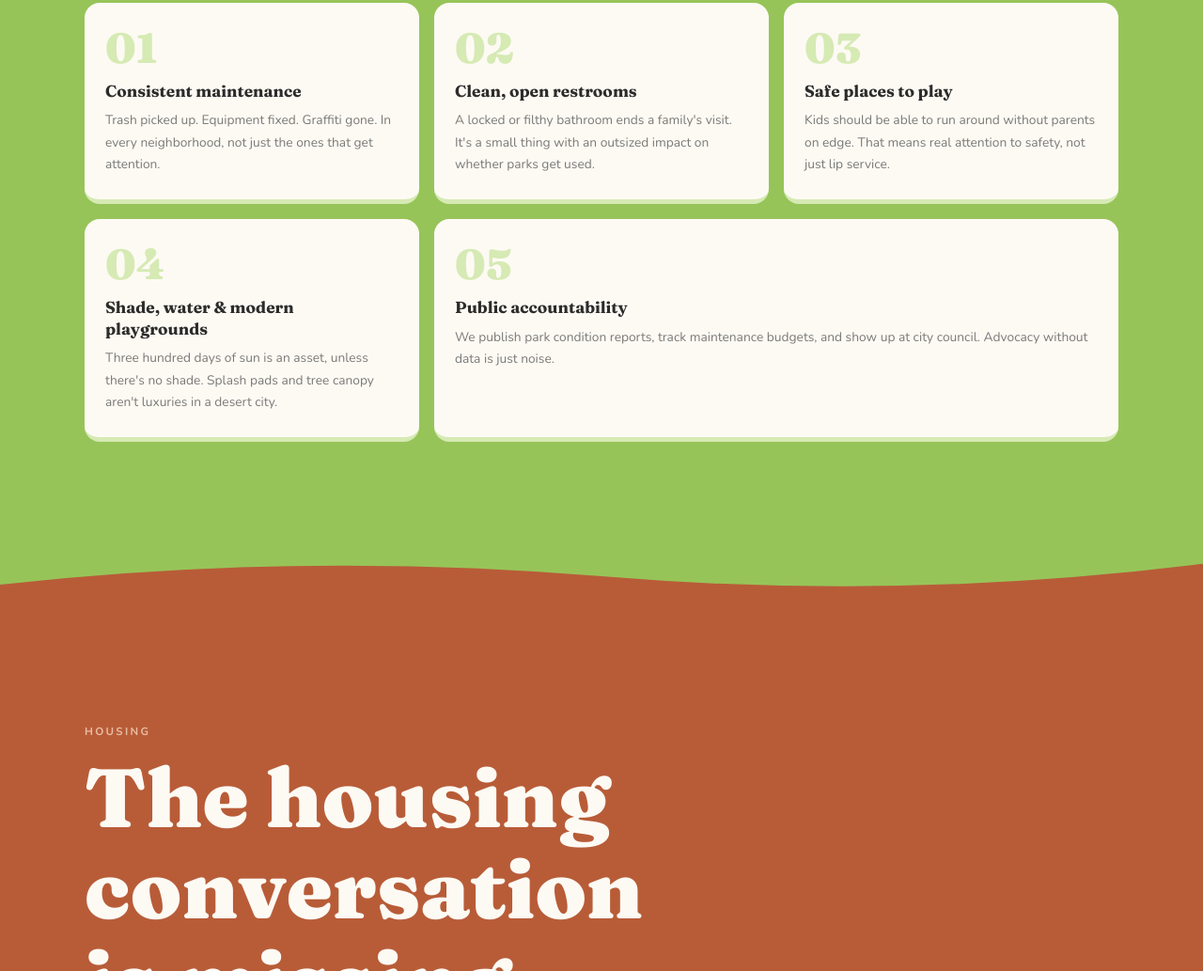
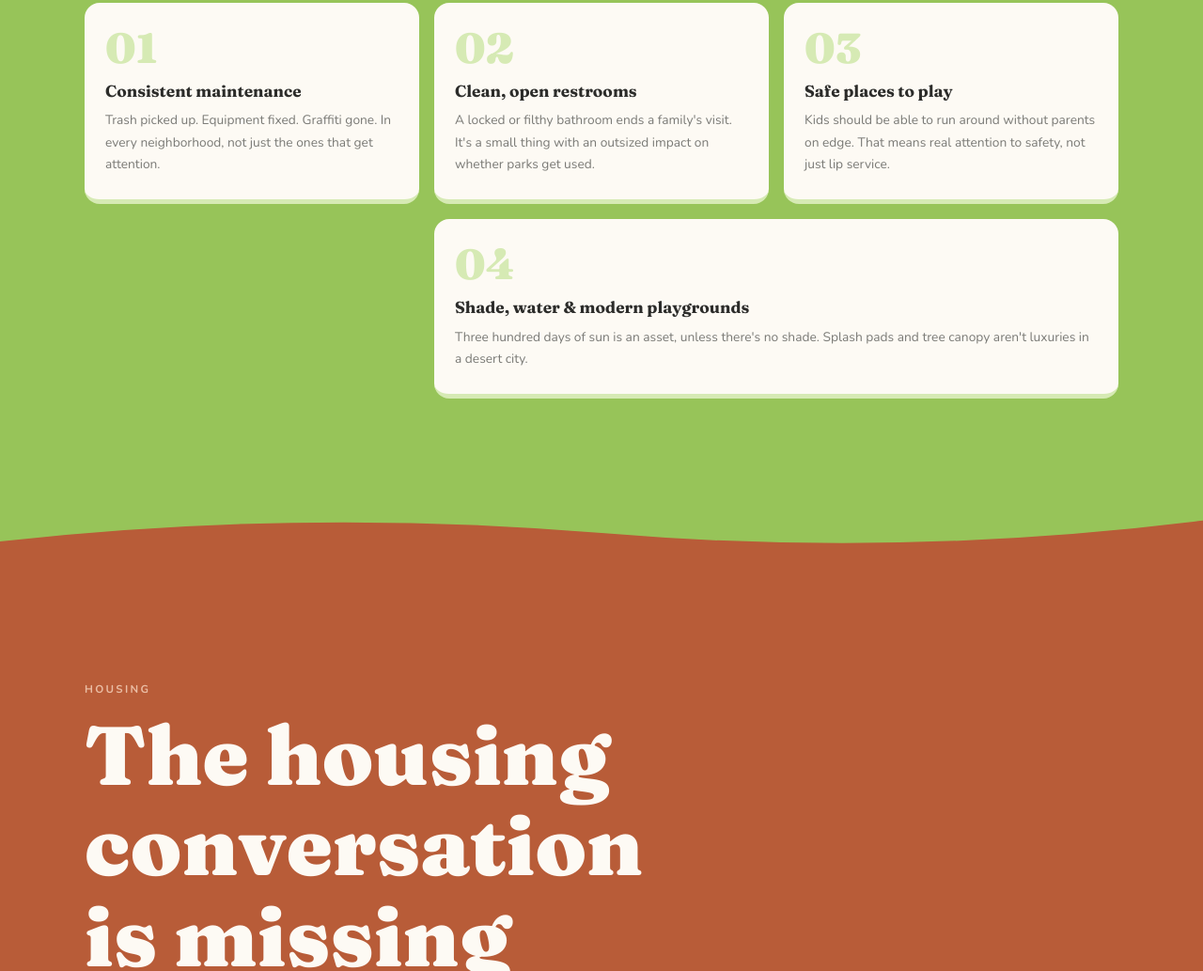
Before and after one commit to blakemcclary/slc-parks-for-families, a plain HTML site: page index.html in a window 1280 px wide. Shown: the part 2598-3631 px from the top of the page at 94% size. Drawn offline with nearby package versions, Linux system fonts and the light colour scheme.

Commit message:
Remove 5th parks point (Public accountability)
Co-Authored-By: Claude Sonnet 4.6 <noreply@anthropic.com>

```diff
--- a/index.html
+++ b/index.html
@@ -971,11 +971,6 @@
           <h3>Shade, water & modern playgrounds</h3>
           <p>Three hundred days of sun is an asset, unless there's no shade. Splash pads and tree canopy aren't luxuries in a desert city.</p>
         </div>
-        <div class="focus-item reveal reveal-delay-3">
-          <div class="focus-num">05</div>
-          <h3>Public accountability</h3>
-          <p>We publish park condition reports, track maintenance budgets, and show up at city council. Advocacy without data is just noise.</p>
-        </div>
       </div>
     </div>
   </section>
```
